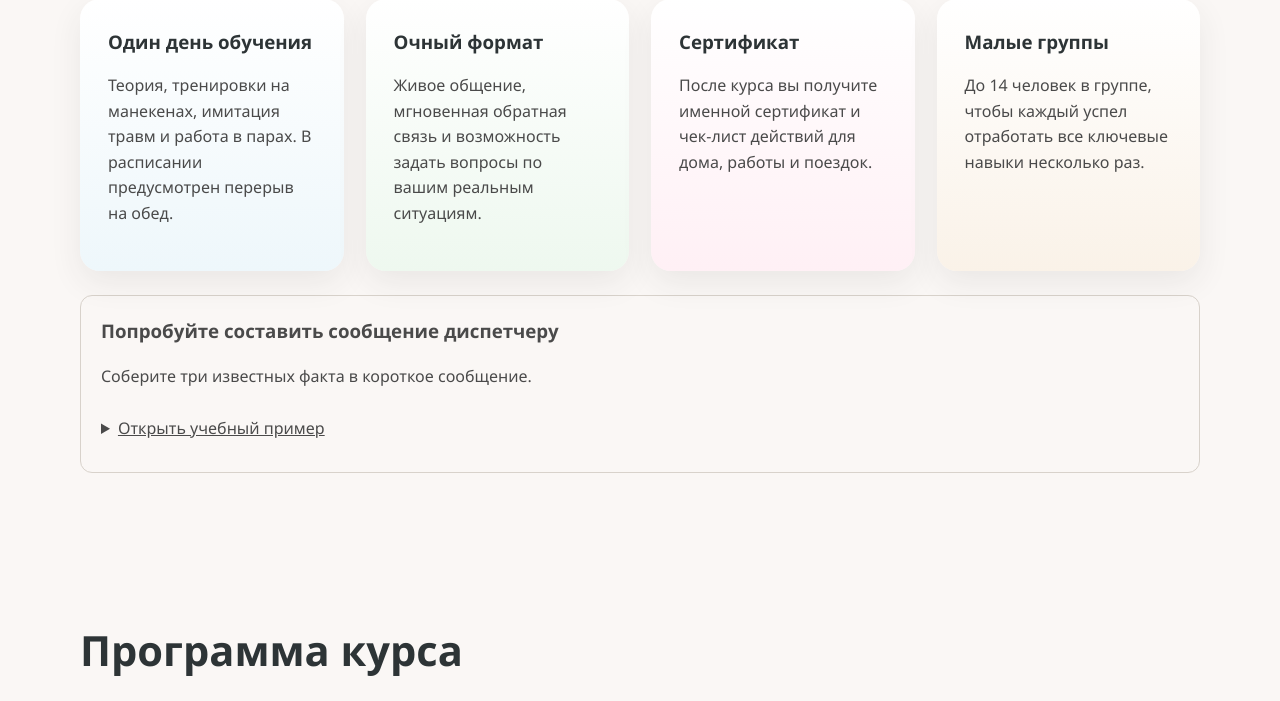
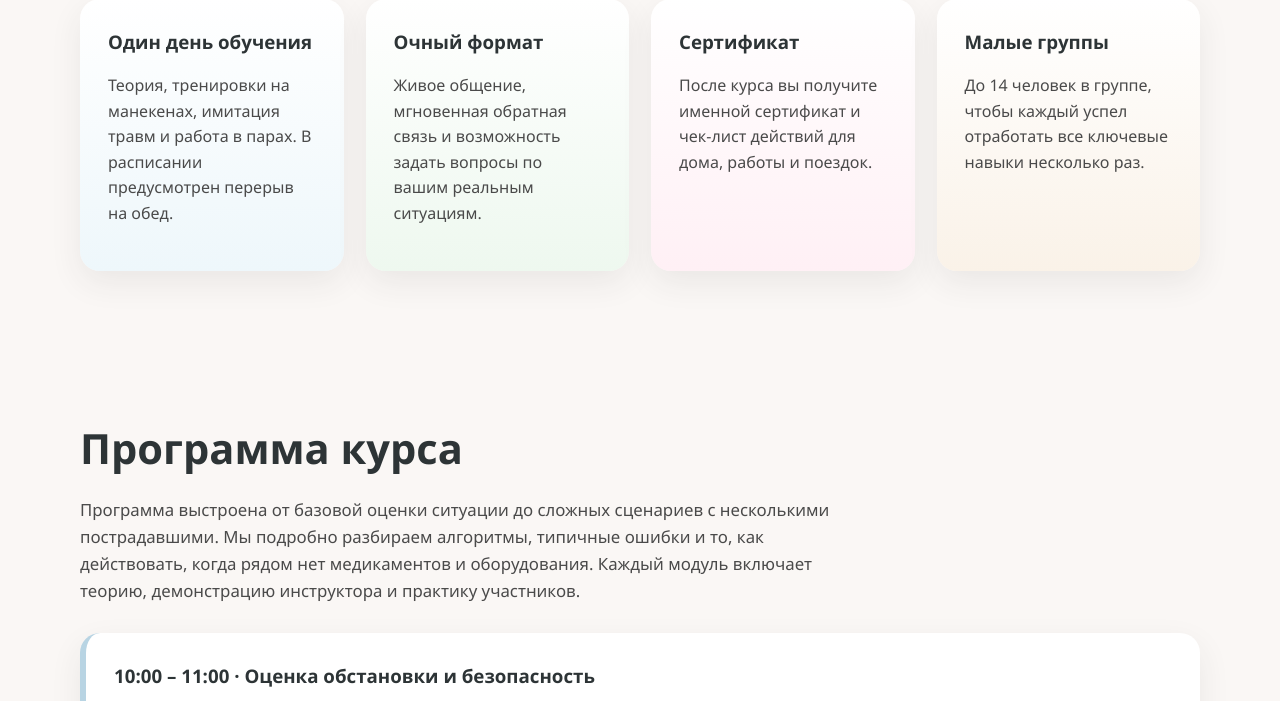
Before and after one commit to Alexxz/test-landing, a PHP site: page / in a window 1280 px wide. Shown: the part 1303-2004 px from the top of the page. Run offline with PHP 8.4, Linux system fonts and the light colour scheme; some libraries are stand-ins or nearby versions.

Commit message:
Link to an official emergency-call learning reference

```diff
--- a/css/style.css
+++ b/css/style.css
@@ -496,15 +496,3 @@ img {
         max-width: none;
     }
 }
-
-/* Optional emergency-message learning preview. */
-.message-preview { margin-top: 24px; padding: 20px; border: 1px solid #d8d2cb; border-radius: 12px; }
-.message-preview h3 { margin-top: 0; }
-.message-preview summary { cursor: pointer; padding: 10px 0; text-decoration: underline; }
-.message-preview-options { margin: 16px 0; padding: 12px; min-width: 0; }
-.message-preview-options label { display: flex; align-items: flex-start; gap: 10px; padding: 8px 0; }
-.message-preview-options input { flex: 0 0 auto; margin-top: 5px; width: 18px; height: 18px; }
-.message-preview .btn { white-space: normal; }
-.message-preview-feedback:empty { display: none; }
-.message-preview-feedback { margin-top: 16px; }
-.message-preview-source a { overflow-wrap: anywhere; }
--- a/index.php
+++ b/index.php
@@ -268,26 +268,6 @@ if (!headers_sent()) {
                         <p>До 14 человек в группе, чтобы каждый успел отработать все ключевые навыки несколько раз.</p>
                     </article>
                 </div>
-
-                <div class="message-preview">
-                    <h3>Попробуйте составить сообщение диспетчеру</h3>
-                    <p>Соберите три известных факта в короткое сообщение.</p>
-                    <details>
-                        <summary data-track-label="emergency_example_open">Открыть учебный пример</summary>
-                        <p><strong>Учебный пример. Вымышленная ситуация.</strong> В Учебном городе, на улице Велосипедной, у дома7 столкнулись два велосипеда. Пострадавших двое.</p>
-                        <p>Выберите сведения для начального сообщения. Их порядок можно менять.</p>
-                        <fieldset class="message-preview-options">
-                            <legend>Что включить в сообщение?</legend>
-                            <label><input type="checkbox" data-message-fact="location"> Где: Учебный город, улица Велосипедная, у дома7</label>
-                            <label><input type="checkbox" data-message-fact="event"> Что случилось: столкнулись два велосипеда</label>
-                            <label><input type="checkbox" data-message-fact="count"> Сколько пострадавших: двое</label>
-                        </fieldset>
-                        <button type="button" class="btn" data-track-label="emergency_example_feedback">Посмотреть сообщение и разбор</button>
-                        <div class="message-preview-feedback" aria-live="polite"></div>
-                        <p class="message-preview-source"><a href="https://60.mchs.gov.ru/deyatelnost/press-centr/novosti/5790783" target="_blank" rel="noopener noreferrer" data-track-label="emergency_example_source">Рекомендация МЧС о вызове экстренных служб (новая вкладка)</a></p>
-                    </details>
-                    <noscript><p>Пример сообщения: Учебный город, улица Велосипедная, у дома7. Столкнулись два велосипеда. Пострадавших двое. В реальном разговоре диспетчер уточнит необходимые сведения.</p></noscript>
-                </div>
             </div>
         </section>
 
@@ -460,6 +440,7 @@ if (!headers_sent()) {
                         Разберём, какие сведения передавать диспетчеру и прибывшим медикам,
                         а также какие обстоятельства происшествия важно зафиксировать.
                     </p>
+                    <p class="learning-source">Официальный материал для самостоятельного чтения: <a href="https://mchs.gov.ru/deyatelnost/bezopasnost-grazhdan/kak-pravilno-vyzvat-skoruyu_5" target="_blank" rel="noopener noreferrer" data-track-label="mchs_learning_source">МЧС России — «Как правильно вызвать скорую?» (откроется в новой вкладке)</a>.</p>
                 </div>
             </div>
         </section>
--- a/js/main.js
+++ b/js/main.js
@@ -1,5 +1,5 @@
 document.addEventListener('DOMContentLoaded', () => {
-    const variant = 'e50_emergency_message_preview';
+    const variant = 'e51_inspectable_learning_source';
     const pendingEvents = [];
     let exposed = false;
     const track = (name, properties = {}) => {
@@ -100,37 +100,6 @@ document.addEventListener('DOMContentLoaded', () => {
     flushTracking();
     const trackingTimer = setInterval(flushTracking, 250);
     window.addEventListener('pagehide', () => clearInterval(trackingTimer), { once: true });
-
-
-    // MESSAGE_PREVIEW_PURE_BEGIN
-    function landingMessagePreview(selected) {
-        const facts = [
-            {id:'location',label:'места происшествия',text:'Учебный город, улица Велосипедная, у дома7.'},
-            {id:'event',label:'описания события',text:'Столкнулись два велосипеда.'},
-            {id:'count',label:'числа пострадавших',text:'Пострадавших двое.'}
-        ];
-        const known = new Set(selected);
-        const missing = facts.filter(fact=>!known.has(fact.id));
-        return {
-            message:facts.filter(fact=>known.has(fact.id)).map(fact=>fact.text).join(' '),
-            missing:missing.map(fact=>fact.id),
-            feedback:missing.length
-                ? 'Добавьте известные сведения: '+missing.map(fact=>fact.label).join(', ')+'.'
-                : 'В сообщении есть все три факта примера: место, событие и число пострадавших.',
-            context:'В реальном разговоре диспетчер уточнит необходимые сведения. Отвечайте на его вопросы и дождитесь завершения разговора диспетчером.'
-        };
-    }
-    // MESSAGE_PREVIEW_PURE_END
-    const messagePreview=document.querySelector('.message-preview');
-    messagePreview?.querySelector('[data-track-label="emergency_example_feedback"]')?.addEventListener('click',()=>{
-        const selected=[...messagePreview.querySelectorAll('[data-message-fact]:checked')].map(input=>input.dataset.messageFact);
-        const result=landingMessagePreview(selected);
-        const region=messagePreview.querySelector('.message-preview-feedback');
-        region.replaceChildren();
-        for(const text of [result.message ? 'Ваш вариант сообщения: '+result.message : 'Выберите сведения для сообщения.',result.feedback,result.context]) {
-            const paragraph=document.createElement('p');paragraph.textContent=text;region.append(paragraph);
-        }
-    });
 
     // Observe copy intent without reading clipboard data or selected text.
     document.addEventListener('copy', (event) => {
```
